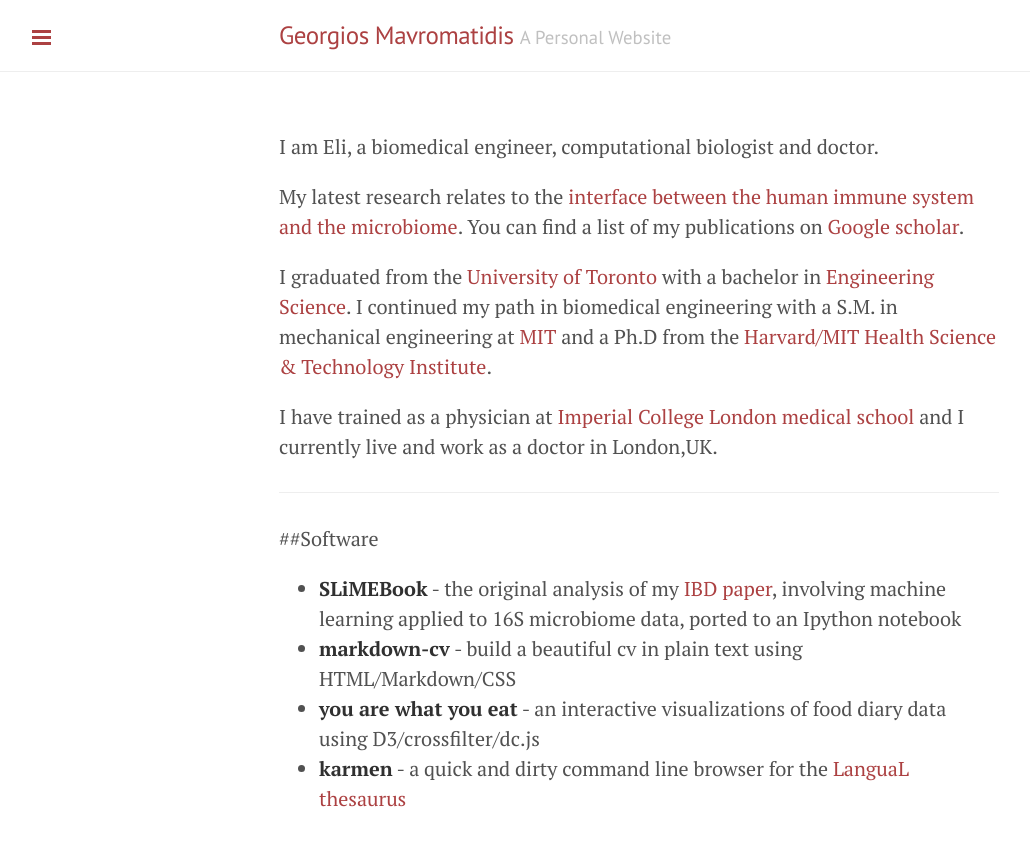
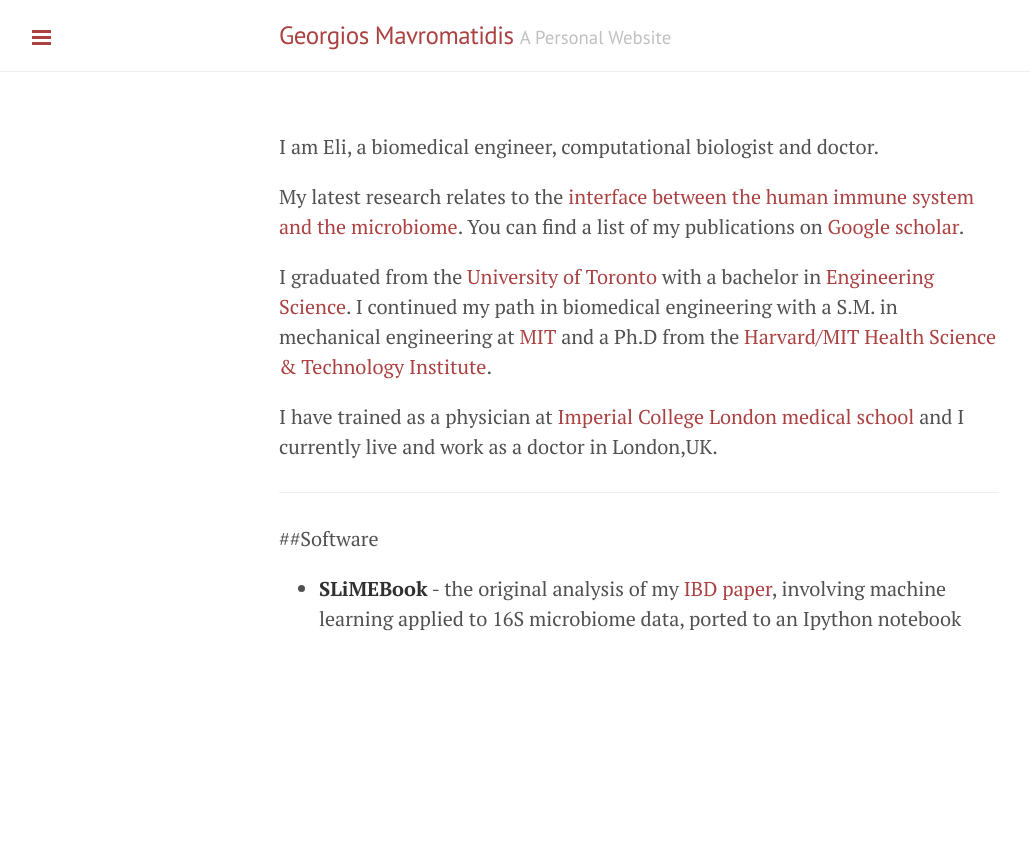
Before and after one commit to gmavrom33/gmavrom.github.io, a Jekyll site: the page built from index.md, in a window 1280 px wide. Shown: the top 846 px of the page, without its empty margins (1-1031 px from the left). Built offline with Jekyll 4.4.1, drawn with Linux system fonts in a browser that asks for light colours; nearby versions of some CDN libraries.

Commit message:
Update index.md

```diff
--- a/index.md
+++ b/index.md
@@ -16,21 +16,6 @@
 ##Software
 
 - [**SLiMEBook**](http://nbviewer.ipython.org/github/elipapa/SLiMEbook/blob/master/SLiMEbook.ipynb) - the original analysis of my [IBD paper](http://journals.plos.org/plosone/article?id=10.1371/journal.pone.0039242), involving machine learning applied to 16S microbiome data, ported to an Ipython notebook
-- [**markdown-cv** ](https://elipapa.github.io/markdown-cv/)- build a beautiful cv in plain text using HTML/Markdown/CSS
-- [**you are what you eat**](https://elipapa.github.io/youarewhatyoueat/) - an interactive visualizations of food diary data using D3/crossfilter/dc.js
-- [**karmen**](https://github.com/elipapa/karmen) - a quick and dirty command line browser for the [LanguaL thesaurus](http://www.langual.org/langual_Thesaurus.asp)
-
-<!--
-***
-
-<div class="twitter-timeline-widget" align="center">
-<a class="twitter-timeline" href="https://twitter.com/elipapa" height="600" data-chrome="noborders nofooter" data-widget-id="496053514984898561">Tweets by @elipapa</a>
-<script>!function(d,s,id){var js,fjs=d.getElementsByTagName(s)[0],p=/^http:/.test(d.location)?'http':'https';if(!d.getElementById(id)){js=d.createElement(s);js.id=id;js.src=p+"://platform.twitter.com/widgets.js";fjs.parentNode.insertBefore(js,fjs);}}(document,"script","twitter-wjs");</script>
-</div> -->
-
-<!-- ***
-
-You can also find me at [about.me][] and [LinkedIn][] -->
 
 <div class="footer">
 	<hr>
```
